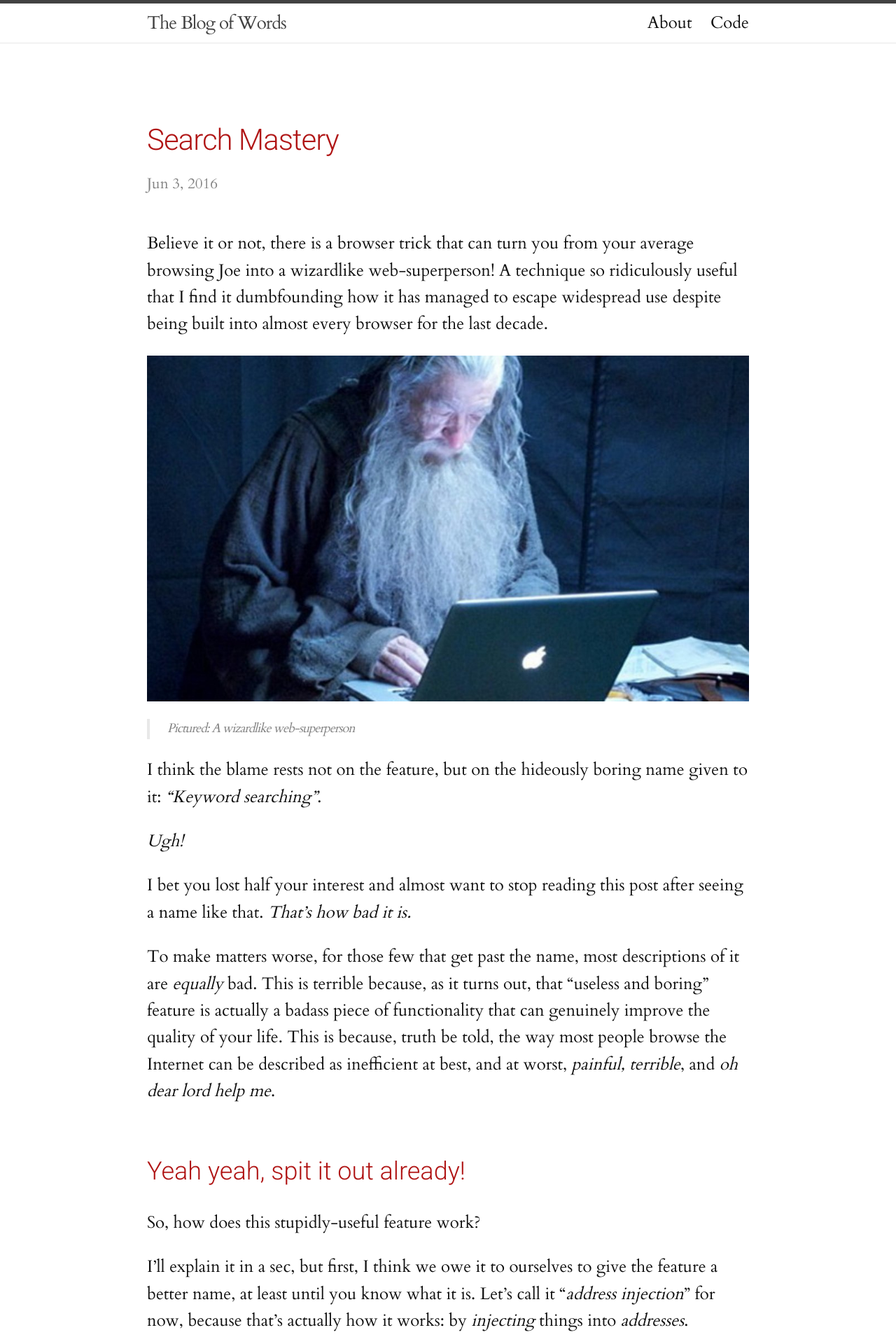
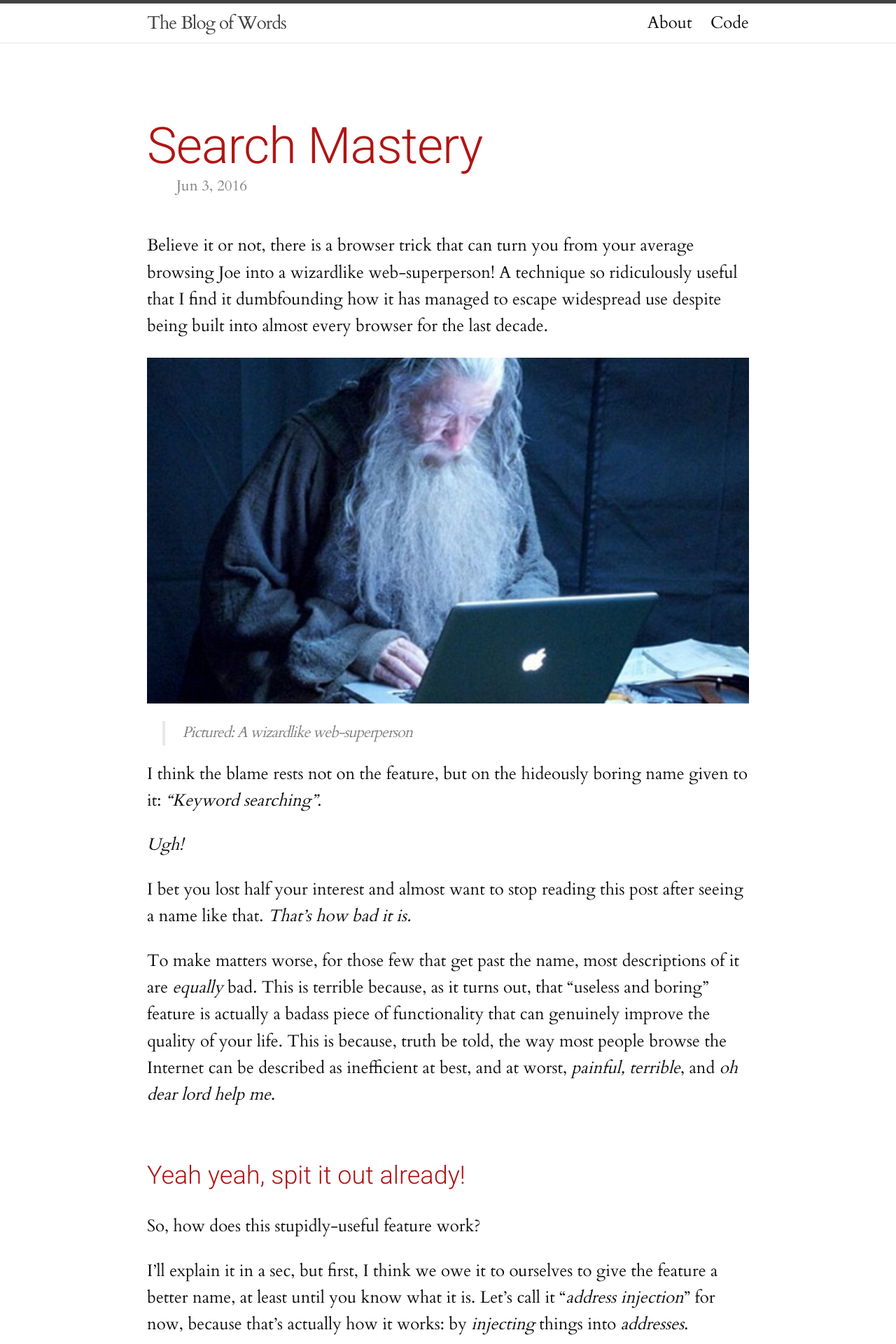
Before and after one commit to Crinklewott/diape.red, a Jekyll site: the page built from _posts/2016-06-02-Search-mastery.md, in a window 1280 px wide. Shown: the top 1920 px of the page at 70% size. Built offline with Jekyll 4.4.1, drawn with Linux system fonts in a browser that asks for light colours.

Commit message:
Make things look a little nicer on large screens

```diff
--- a/_sass/_base.scss
+++ b/_sass/_base.scss
@@ -115,10 +115,11 @@ a {
  * Blockquotes
  */
 blockquote {
+    margin: 1em;
     color: $grey-color;
     border-left: 4px solid $grey-color-light;
     padding-left: $spacing-unit / 2;
-    font-size: 18px;
+    font-size: 0.9em;
     letter-spacing: -1px;
     font-style: italic;
 
@@ -134,7 +135,7 @@ blockquote {
  */
 pre,
 code {
-    font-size: 15px;
+    font-size: 0.8em;
     border: 1px solid $grey-color-light;
     border-radius: 3px;
     background-color: #eef;
--- a/_sass/_layout.scss
+++ b/_sass/_layout.scss
@@ -1,12 +1,5 @@
 html{
   min-height: 100%;
-}
-
-body {
-  background-image: url("/img/swirl.svg");
-  background-repeat: no-repeat;
-  background-position: bottom right;
-  background-size: 10em;
 }
 
 /**
@@ -210,6 +203,7 @@ video:not(.playing):hover {
 .post-meta {
     font-size: $small-font-size;
     color: $grey-color;
+    margin-left: 2em;
 }
 
 .post-link {
@@ -228,12 +222,20 @@ video:not(.playing):hover {
 
 .post-title {
     color: darken($brand-color, 15%);
-    font-size: 42px;
+    font-size: 3em;
     letter-spacing: -1px;
-    line-height: 1;
+    line-height: 60px;
+    margin-bottom: 10px;
+    display: inline-block;
+    width: auto;
 
     @include media-query($on-laptop) {
         font-size: 36px;
+    }
+
+    &:hover {
+        margin-bottom: 7px;
+        border-bottom: solid 3px;
     }
 }
 
```
